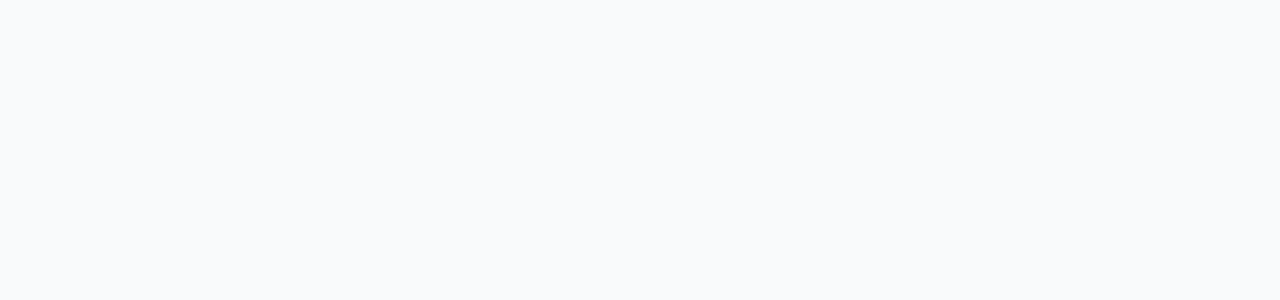
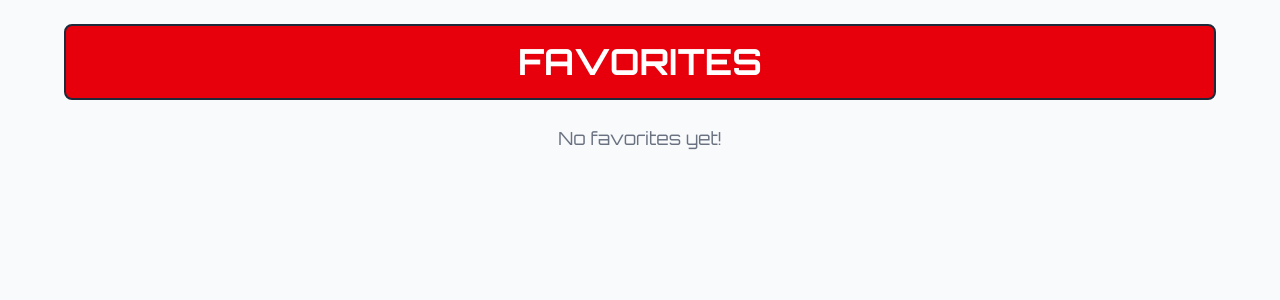
Before and after one commit to Theosaurus-Rex/pokedex-for-everyone, a React (Vite) app: page /favorites in a window 1280 px wide. Before the commit this address had no page. Shown: the top 300 px of the page. Built offline with nearby package versions, Linux system fonts and the light colour scheme.

Commit message:
feat: Add favourites page and fetch data with react query

```diff
--- a/src/App.tsx
+++ b/src/App.tsx
@@ -2,12 +2,14 @@ import { Route, Routes } from "react-router-dom";
 import "./App.css";
 import HomePage from "./pages/HomePage";
 import PokemonDetail from "./pages/PokemonDetail";
+import FavoritesPage from "./pages/FavouritesPage";
 
 function App() {
   return (
     <Routes>
       <Route path="/" element={<HomePage />} />
       <Route path="/pokemon/:id" element={<PokemonDetail />} />
+      <Route path="/favorites" element={<FavoritesPage />} />
     </Routes>
   );
 }
--- /dev/null
+++ b/src/pages/FavouritesPage.tsx
@@ -0,0 +1,44 @@
+import { useQueries } from "@tanstack/react-query";
+import { useFavorites } from "../hooks/useFavorites";
+import { fetchPokemon } from "../services/pokemonService";
+import { Loader } from "../components/Loader";
+import { PokemonGrid } from "../components/PokemonGrid";
+
+function FavoritesPage() {
+  const { favorites } = useFavorites();
+
+  // Fetch all favourited Pokemon in parallel
+  const pokemonQueries = useQueries({
+    queries: favorites.map((id) => ({
+      queryKey: ["pokemon", id],
+      queryFn: () => fetchPokemon(id),
+    })),
+  });
+
+  const isLoading = pokemonQueries.some((query) => query.isLoading);
+  const pokemonList = pokemonQueries
+    .filter((query) => query.data)
+    .map((query) => query.data!);
+
+  return (
+    <div className="min-h-screen bg-gray-50 p-6 flex flex-col items-center">
+      <header className="bg-red-600 text-white p-4 text-center rounded-lg border-2 border-gray-800 w-full max-w-6xl mb-6">
+        <h1 className="font-orbitron text-4xl font-bold uppercase">
+          Favorites
+        </h1>
+      </header>
+
+      {isLoading && <Loader />}
+
+      {!isLoading && favorites.length === 0 && (
+        <p className="text-gray-500 text-lg">No favorites yet!</p>
+      )}
+
+      {!isLoading && pokemonList.length > 0 && (
+        <PokemonGrid pokemon={pokemonList} />
+      )}
+    </div>
+  );
+}
+
+export default FavoritesPage;
```
